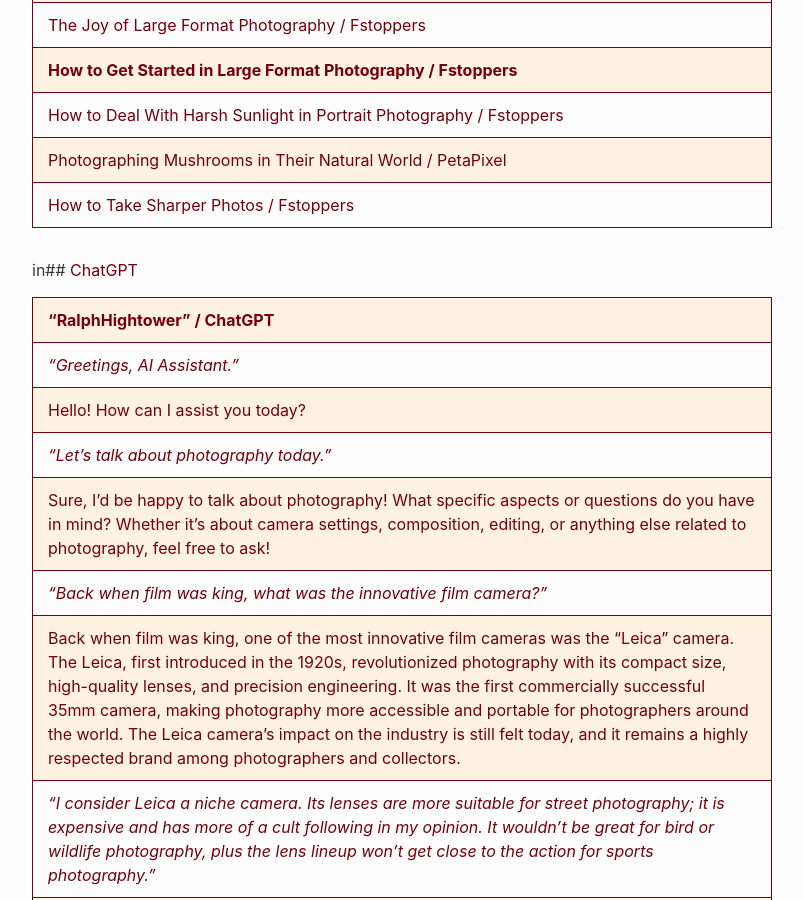
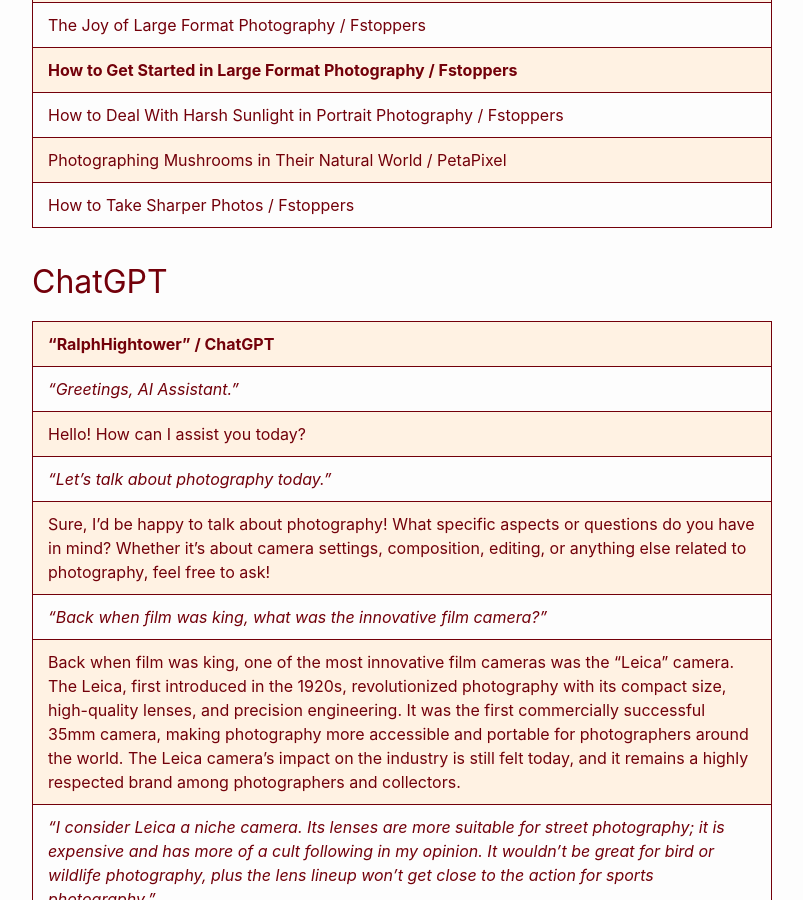
Before and after one commit to RalphHightower/RalphHightower, a Jekyll site: the page built from Photography.md, in a window 1280 px wide and 900 px high, scrolled down 3591 px. Shown: the whole window, without its empty margins (238-1041 px from the left). Built offline with Jekyll 4.4.1, drawn with Linux system fonts in a browser that asks for light colours; our own code applies the rules of GitHub Pages for plain Markdown files.

```diff
--- a/Photography.md
+++ b/Photography.md
@@ -57,7 +57,7 @@
 | [Photographing Mushrooms in Their Natural World / PetaPixel](https://petapixel.com/2023/11/04/photographing-mushrooms-in-their-natural-world/ ) |
 | [How to Take Sharper Photos / Fstoppers](https://fstoppers.com/education/how-take-sharper-photos-647466 ) |
 
-in## [ChatGPT](https://chat.openai.com/)
+## [ChatGPT](https://chat.openai.com/)
 
 | "RalphHightower" / [ChatGPT](https://chat.openai.com/) |
 |---|
```
